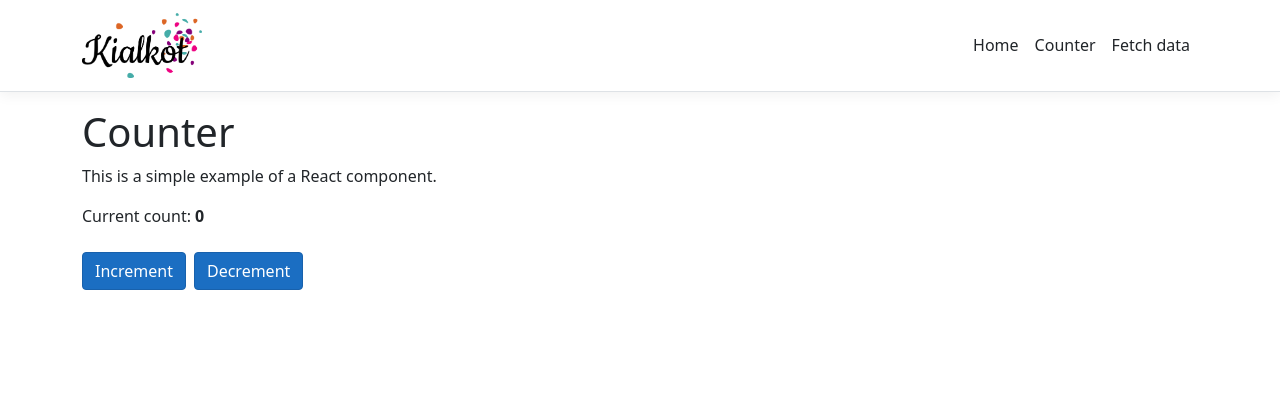
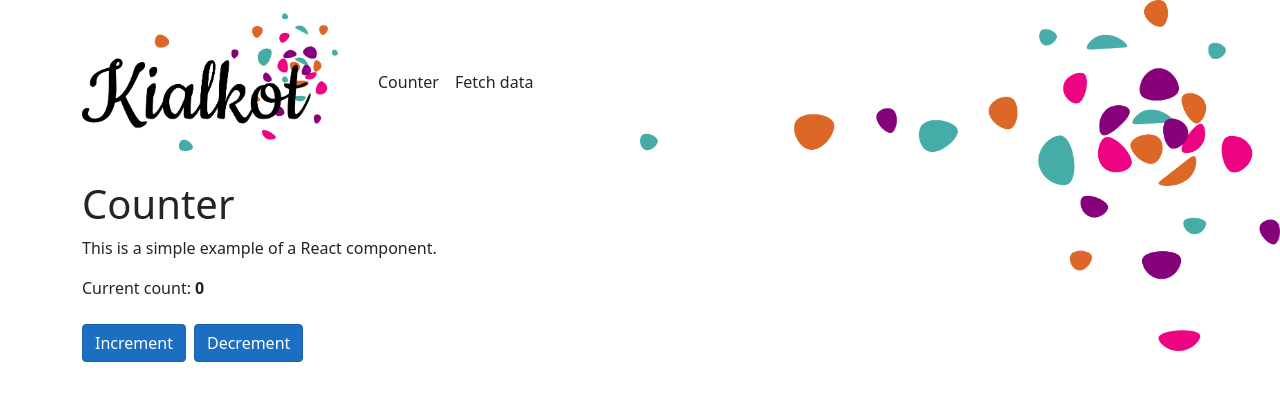
Before and after one commit to Stipo0/kialkot, a React (Create React App) app in the folder kialkot/kialkot/ClientApp/: page /counter in a window 1280 px wide. Shown: the top 400 px of the page. Built offline with nearby package versions, Linux system fonts and the light colour scheme.

Commit message:
NavBar jobb diszito elem

```diff
--- a/kialkot/kialkot/ClientApp/src/components/NavMenu.css
+++ b/kialkot/kialkot/ClientApp/src/components/NavMenu.css
@@ -2,6 +2,18 @@ a.navbar-brand {
   white-space: normal;
   word-break: break-all;
 }
+
+a.navbar-brand img{
+  width: 20vw;
+}
+
+body {
+  background-image: url('../images/felsodisz.png');
+  background-position: right top;
+  background-repeat: no-repeat;
+  background-size: 50vw;
+}
+
 
 html {
   font-size: 14px;
--- a/kialkot/kialkot/ClientApp/src/components/NavMenu.js
+++ b/kialkot/kialkot/ClientApp/src/components/NavMenu.js
@@ -2,7 +2,8 @@ import React, { Component } from 'react';
 import { Collapse, Navbar, NavbarBrand, NavbarToggler, NavItem, NavLink } from 'reactstrap';
 import { Link } from 'react-router-dom';
 import './NavMenu.css';
-import Logo from '../images/Logo.png'
+import Logo from '../images/Logo.png';
+import FelsoDisz from '../images/felsodisz.png';
 
 export class NavMenu extends Component {
   static displayName = NavMenu.name;
@@ -25,13 +26,13 @@ export class NavMenu extends Component {
   render() {
     return (
       <header>
-        <Navbar className="navbar-expand-sm navbar-toggleable-sm ng-white border-bottom box-shadow mb-3" container light>
+        <Navbar className="navbar-expand-sm navbar-toggleable-sm ng-white mb-3" container light>
           <NavbarBrand tag={Link} to="/"><img src={Logo} alt="logo" width="120"/></NavbarBrand>
           <NavbarToggler onClick={this.toggleNavbar} className="mr-2" />
-          <Collapse className="d-sm-inline-flex flex-sm-row-reverse" isOpen={!this.state.collapsed} navbar>
+          <Collapse className="d-sm-inline-flex flex-sm-row" isOpen={!this.state.collapsed} navbar>
             <ul className="navbar-nav flex-grow">
               <NavItem>
-                <NavLink tag={Link} className="text-dark" to="/">Home</NavLink>
+                <NavLink tag={Link}to="/"></NavLink>
               </NavItem>
               <NavItem>
                 <NavLink tag={Link} className="text-dark" to="/counter">Counter</NavLink>
```
Also changed, not shown: kialkot/kialkot/ClientApp/src/images/felsodisz.png (added).
